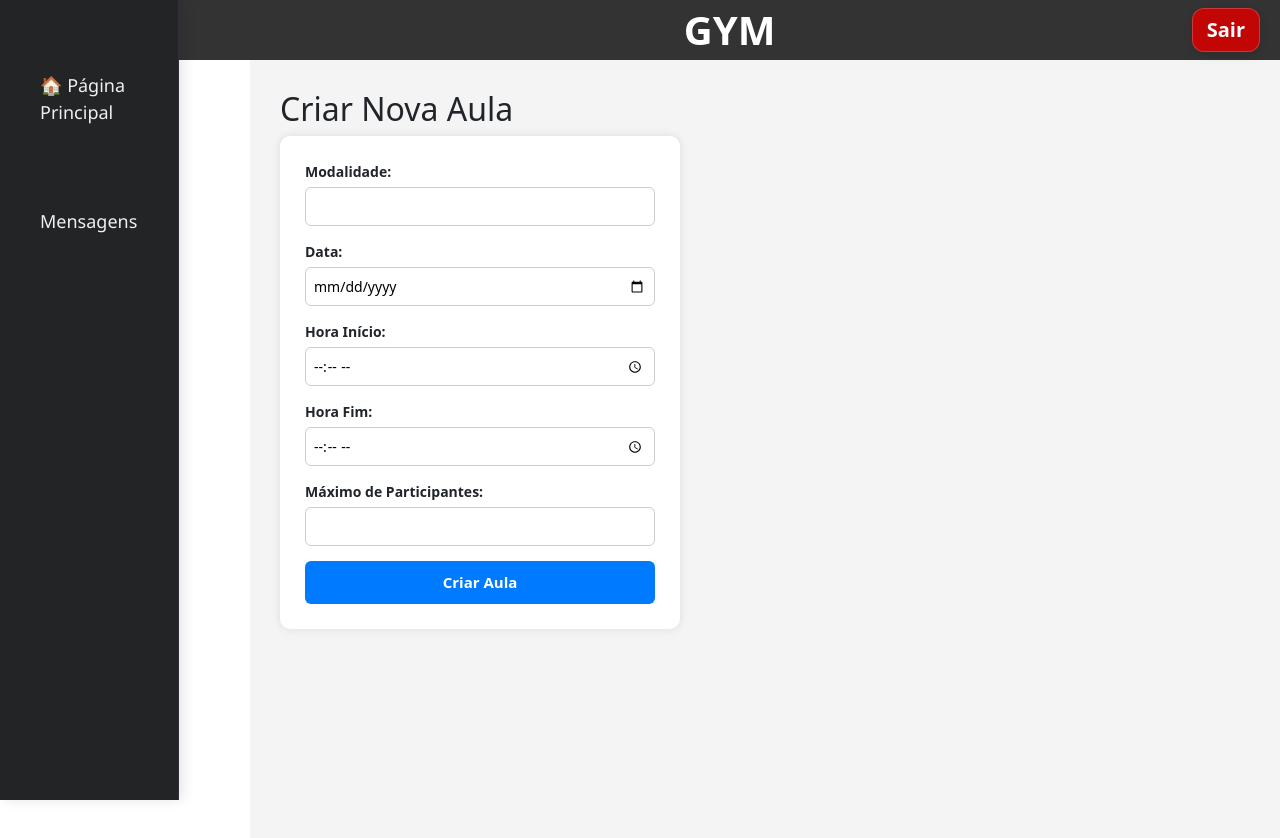
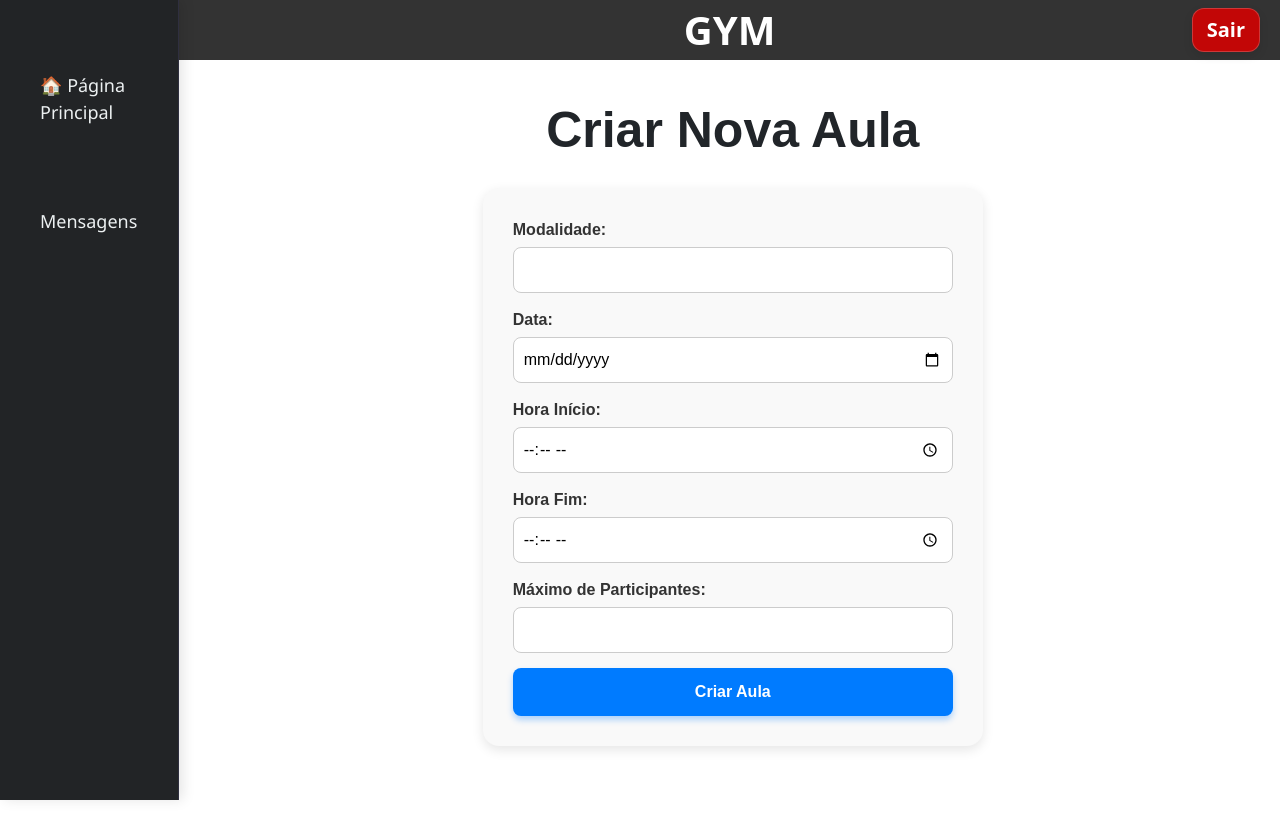
Before and after one commit to RCosmee/DIAM, a React (Create React App) app in the folder projeto/sitepr/votacao-frontend/: page /criarAula in a window 1280 px wide. Shown: the top 838 px of the page. After the commit the page ends 800 px from the top, so only its background shows below. Built offline with nearby package versions, Linux system fonts and the light colour scheme; no server answers.

Commit message:
Criar aula css

```diff
--- a/projeto/sitepr/votacao-frontend/src/CriarAula.css
+++ b/projeto/sitepr/votacao-frontend/src/CriarAula.css
@@ -1,53 +1,96 @@
 .criar-aula-container {
-  margin-left: 250px; /* Ajustar com base na largura do sidebar */
-  padding: 30px;
-  background-color: #f4f4f4;
-  min-height: 100vh;
+  display: block;
+  font-family: Arial, sans-serif;
+  margin-left: 14.5%;
+  padding: 20px;
+  width: 85.5%;
+  background-color: transparent;  /* do primeiro CSS */
+  min-height: auto;
 }
 
+.criar-aula-container h2 {
+  text-align: center;
+  font-size: 50px;
+  font-weight: bold;
+  padding: 20px;
+}
+
+
 .criar-aula-form {
-  background: white;
-  padding: 25px;
-  border-radius: 10px;
-  box-shadow: 0 0 10px rgba(0, 0, 0, 0.1);
-  max-width: 400px;
   display: flex;
   flex-direction: column;
   gap: 15px;
+  max-width: 500px;
+  margin: 0 auto;
+  background-color: #f9f9f9;
+  padding: 30px;
+  border-radius: 16px;
+  box-shadow: 0 4px 12px rgba(0, 0, 0, 0.1);
 }
 
+/* Tabela mantém layout clássico, mas labels e inputs seguem o segundo estilo */
+.criar-aula-form table {
+  width: 100%;
+  border-collapse: separate;
+  border-spacing: 0;
+  margin-top: 15px;
+  border: 1px solid #ccc;
+}
+
+.criar-aula-form table th,
+.criar-aula-form table td {
+  padding: 10px;
+  border: 1px solid #ccc;
+  text-align: left;
+  vertical-align: middle;
+  display: table-cell;
+}
+
+/* Aqui é o estilo moderno do segundo CSS aplicado dentro dos labels */
 .criar-aula-form label {
   font-weight: bold;
-  font-size: 14px;
+  font-size: 16px;
+  color: #333;
   display: flex;
-  flex-direction: column;
+  flex-direction: column; /* do segundo CSS */
 }
 
 .criar-aula-form input {
-  padding: 8px;
+  padding: 10px;
+  font-size: 16px;
+  border-radius: 8px;
   border: 1px solid #ccc;
-  border-radius: 6px;
-  font-size: 14px;
-  margin-top: 5px;
+  margin-top: 5px; /* do segundo CSS */
 }
 
 .btn-criar {
   background-color: #007bff;
   color: white;
-  padding: 10px;
   border: none;
-  border-radius: 6px;
+  padding: 12px 20px;
+  font-size: 16px;
+  font-weight: bold;
+  border-radius: 8px;
   cursor: pointer;
-  font-weight: bold;
-  font-size: 15px;
+  transition: all 0.3s ease;
+  box-shadow: 0 4px 6px rgba(0, 123, 255, 0.3);
 }
 
 .btn-criar:hover {
   background-color: #0056b3;
+  transform: translateY(-2px);
+  box-shadow: 0 6px 12px rgba(0, 123, 255, 0.4);
+}
+
+.btn-criar:active {
+  transform: translateY(0);
+  box-shadow: 0 4px 6px rgba(0, 123, 255, 0.3);
 }
 
 .mensagem {
-  margin-top: 15px;
+  margin-top: 10px;
   font-weight: bold;
   font-size: 14px;
+  text-align: center;
+  color: #333;
 }
```
